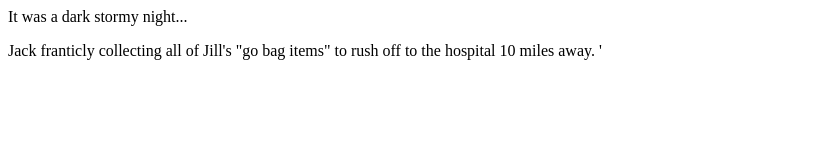
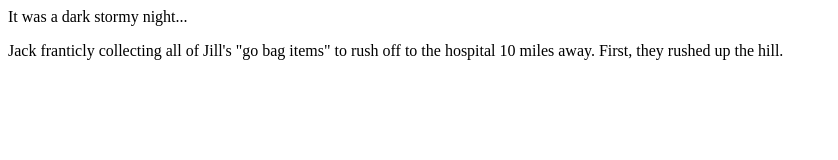
Before and after one commit to aleesham/fireside-story, a plain HTML site: page index.html in a window 1280 px wide. Shown: the whole page, without its empty margins (0-838 px from the left). Drawn offline with Linux system fonts and the light colour scheme.

Commit message:
added third line of story.

```diff
--- a/index.html
+++ b/index.html
@@ -1,6 +1,6 @@
 <html>
     <body>
         <p>It was a dark stormy night...</p>
-        <p>Jack franticly collecting all of Jill's "go bag items" to rush off to the hospital 10 miles away. '
+        <p>Jack franticly collecting all of Jill's "go bag items" to rush off to the hospital 10 miles away. First, they rushed up the hill.
     </body>
 </html>
```
